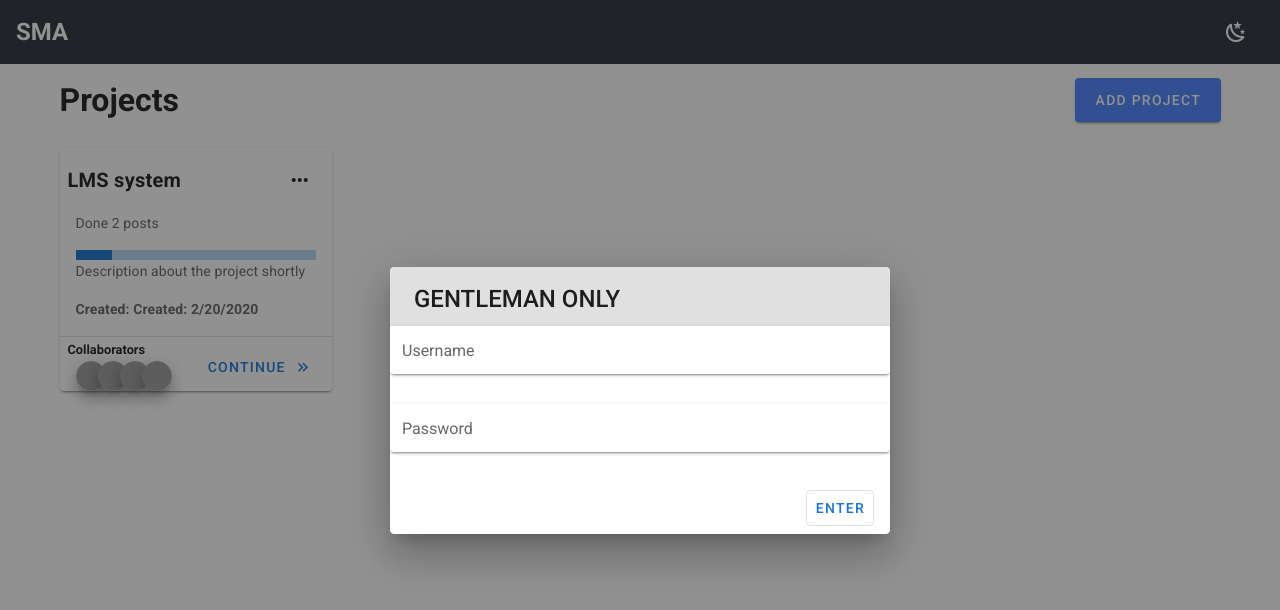
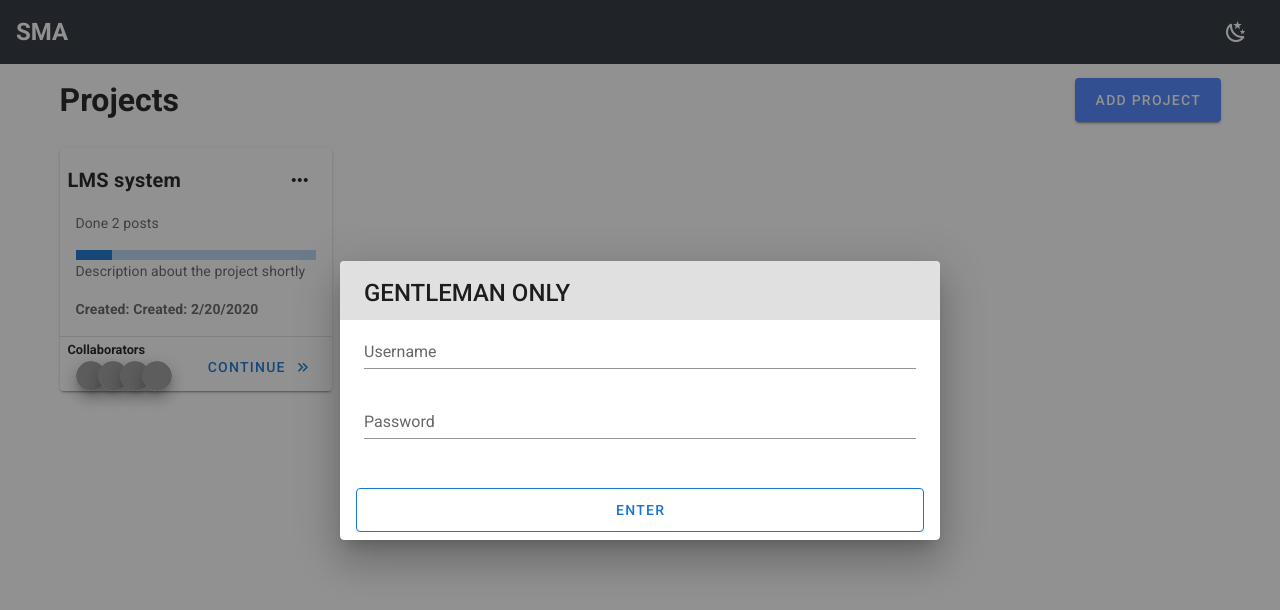
Before and after one commit to SAIDAKBAR123/api-docs-press, a Vue app: page / in a window 1280 px wide. Shown: the top 610 px of the page. Built offline with nearby package versions, Linux system fonts and the light colour scheme; grey boxes are pictures that could not be loaded; what v-clipboard would draw is missing.

Commit message:
auth modified

```diff
--- a/src/components/Auth.vue
+++ b/src/components/Auth.vue
@@ -6,7 +6,7 @@
                  overlay-color="#111111"
                     v-model="dialog"
                     persistent
-                    width="500"
+                    width="600"
                     >
                     <v-card>
                         <v-card-title
@@ -17,22 +17,29 @@
                         </v-card-title>
 
                         <v-divider></v-divider>
-                        <v-text-field
+               <v-card-text>
+                           <v-row>
+                           <v-col>
+                                <v-text-field
                             v-model="username"
                             label="Username"
-                            solo
+
                         ></v-text-field>
                          <v-text-field
                          v-model="password"
                             label="Password"
-                            solo
+
                         ></v-text-field>
+                           </v-col>
+                       </v-row>
+               </v-card-text>
                         <v-card-actions>
                         <v-spacer></v-spacer>
                         <v-btn
+                        block
                             color="primary"
-                            text
                             outlined
+                            large
                             @click="checker"
                         >
                             Enter
```
